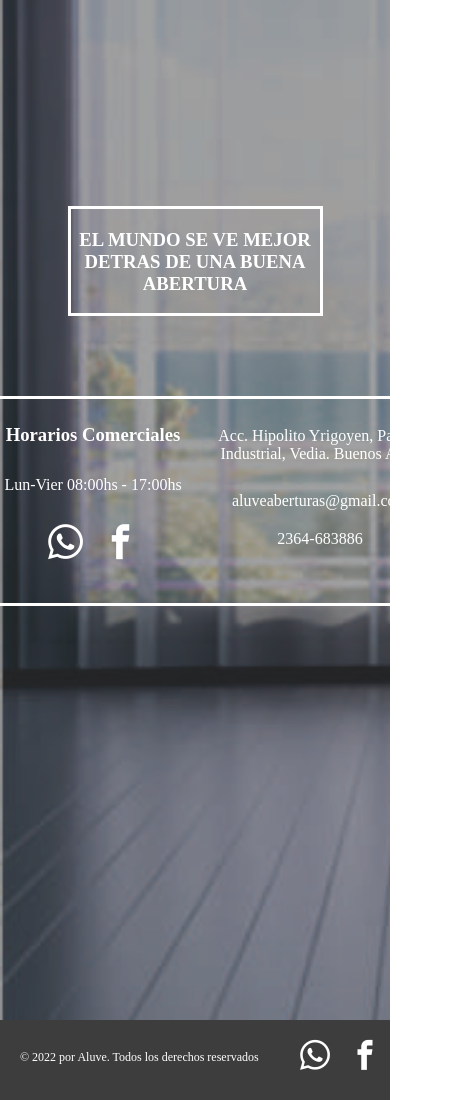
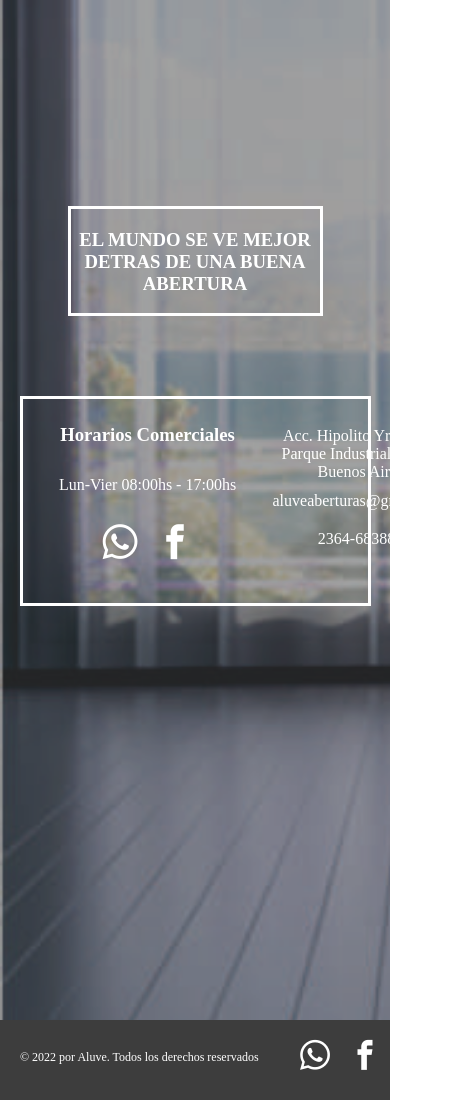
Before and after one commit to VegaVictor90/Aluve, a plain HTML site: page index.html in a window 390 px wide. Shown: the part 668-1768 px from the top of the page, 449 px wide, since content can reach past the window. Drawn offline with Linux system fonts and the light colour scheme; files whose address does not match are found by name.

Commit message:
Update style.css

```diff
--- a/style.css
+++ b/style.css
@@ -198,7 +198,7 @@ footer p{
         display: none;
     }
     .datos{
-        width: 460px;
+        width: 90%;
         margin-bottom: 60px;
     }
     footer{
```
